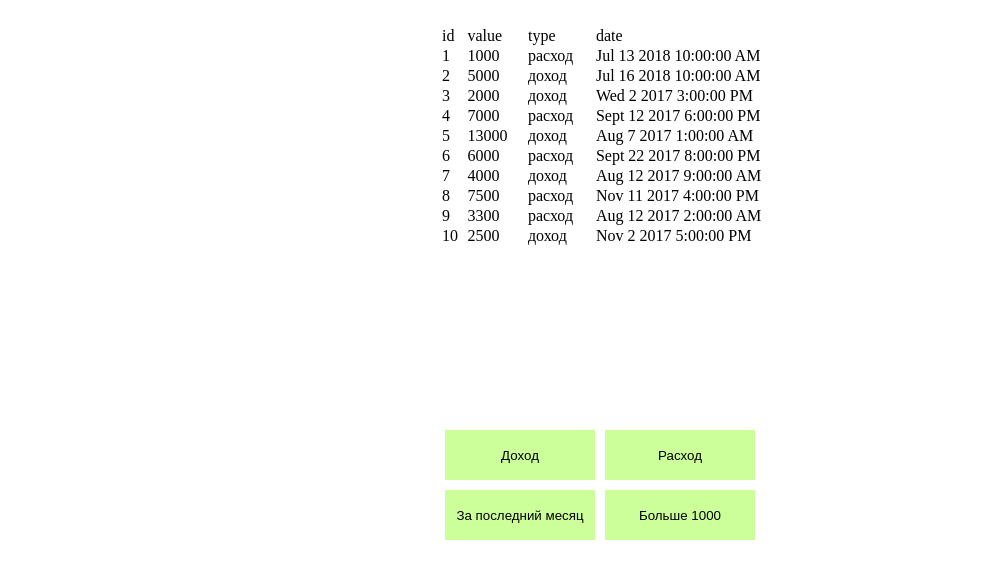
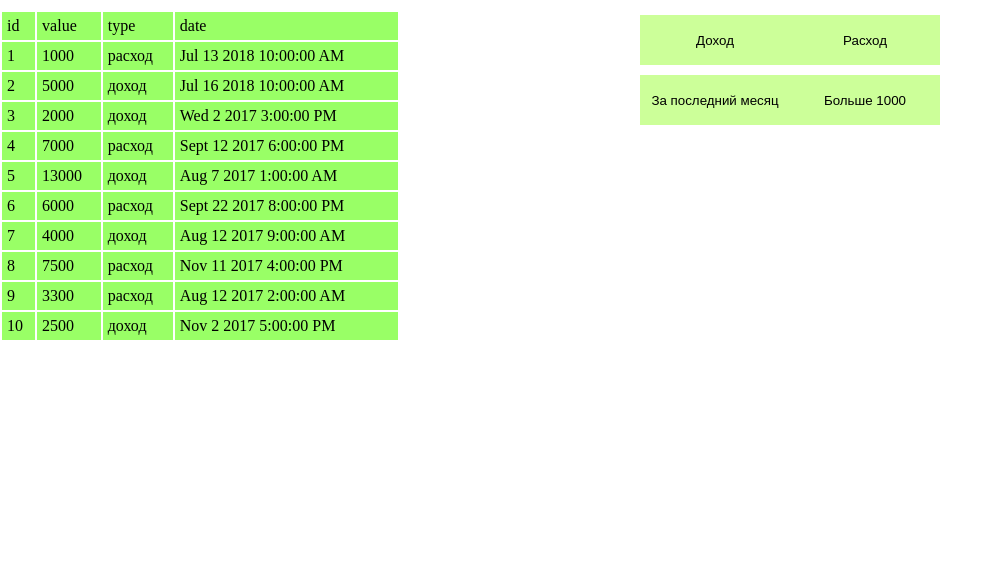
Before and after one commit to HomsVO/filteringTables, a React (Create React App) app: page / in a window 1280 px wide. Shown: the top 578 px of the page, without its empty margins (0-1001 px from the left). Built offline with nearby package versions, Linux system fonts and the light colour scheme; the HTML template or start-up script is replaced by a standard one.

Commit message:
distr css

```diff
--- a/src/App.js
+++ b/src/App.js
@@ -26,7 +26,7 @@ class App extends Component {
     }
     render(){
         return (
-            <div>
+            <div className='app-wrapper'>
                 <Table data={this.state.transact} activeFilters={this.state.activeFilters}></Table>
                 <Filters filtersToggler={this.filtersToggler}></Filters>
             </div>
--- /dev/null
+++ b/src/components/Filters/style.css
@@ -0,0 +1,17 @@
+.btn{
+    border: none;
+    margin: 5px auto;
+    width: 150px;
+    height: 50px;
+    background-color: #CCFF99;
+    outline: none;
+    transition:0.2s;
+}
+.filter-active{
+    background-color: rgb(138, 243, 32)!important;
+    transition: 0.2s;
+}
+.btn-wrapper{
+    margin: 0 auto;
+    width: 400px;
+}
--- a/src/components/Table/style.css
+++ b/src/components/Table/style.css
@@ -0,0 +1,11 @@
+table{
+    width:400px;
+    margin: 0 auto;
+ }
+.table-wrapper{
+    min-height: 400px;
+}
+td{
+    background-color: #99FF66;
+    padding: 5px;
+}
--- a/src/index.css
+++ b/src/index.css
@@ -1,3 +1,6 @@
+@import'./components/Filters/style.css';
+@import'./components/Table/style.css';
+
 *{
     padding: 0;
     margin: 0;
@@ -7,26 +10,7 @@
     text-align: center;
     margin: 0 auto;
 }
-.filter-active{
-    background-color: rgb(138, 243, 32)!important;
+.app-wrapper{
+    display: flex;
+    margin-top:10px;
 }
-table{
-   width:400px;
-   margin: 25px auto;
-}
-.table-wrapper{
-    min-height: 400px;
-}
-.btn-wrapper{
-    margin: 0 auto;
-    width: 400px;
-    display: flex;
-    flex-wrap: wrap;
-}
-.btn{
-    border: none;
-    margin: 5px;
-    width: 150px;
-    height: 50px;
-    background-color: #CCFF99;
-}
```
